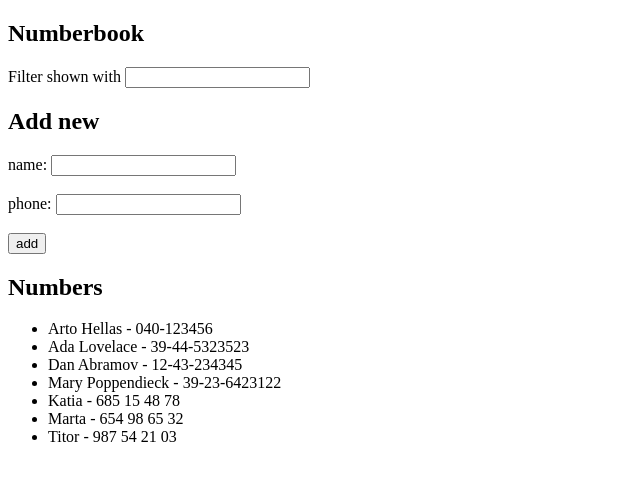
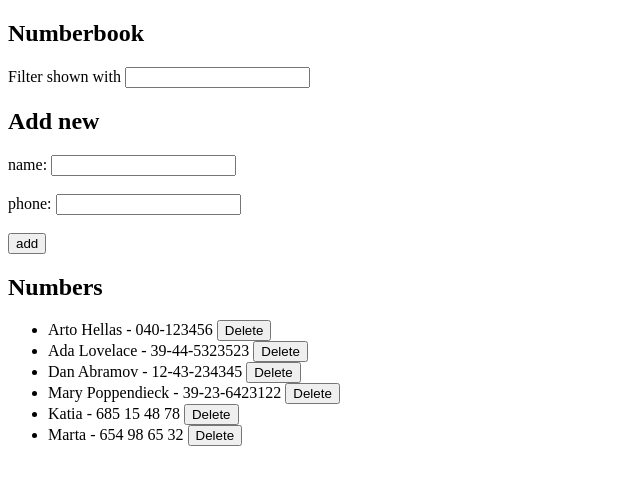
Before and after one commit to katia-hn/fullstack-open, a React (Vite) app in the folder part2/phonebook/: page / in a window 1280 px wide. Shown: the top 484 px of the page, without its empty margins (0-640 px from the left). Built offline with nearby package versions, Linux system fonts and the light colour scheme; data requests are answered from the project's data file.

Commit message:
Ejercicio 2.14

```diff
--- a/part2/phonebook/db.json
+++ b/part2/phonebook/db.json
@@ -29,11 +29,6 @@
       "id": "8a03",
       "name": "Marta",
       "number": "654 98 65 32"
-    },
-    {
-      "id": "1329",
-      "name": "Titor",
-      "number": "987 54 21 03"
     }
   ]
 }
--- a/part2/phonebook/src/App.jsx
+++ b/part2/phonebook/src/App.jsx
@@ -20,8 +20,8 @@ const App = () => {
   useEffect(() => {
   personsService
   .getAll()
-  .then(response => {
-    setPersons(response.data)
+  .then(list => {
+    setPersons(list)
   })
 }, [])
 
@@ -50,16 +50,27 @@ const App = () => {
 
     const name = persons.filter(person => person.name === newName)
     const number = persons.filter(person => person.number === newNumber)
-    console.log(newNumber)
 
     if(name.length !== 0 || number.length !== 0 ){
       name.length > 0 ? alert(newName + ' is already added to numberbook') : alert(newNumber + ' is already added to numberbook')
     }else{
-      personsService.create(nuevo).then(response => {setPersons(persons.concat(response.data))})
+      personsService.create(nuevo).then(phonebook => {setPersons(persons.concat(phonebook))})
     }
 
     setNewName('')
     setNumber('')
+  }
+
+  const deleteNumber = (id) =>{
+
+    if(window.confirm('¿Estás seguro de que quieres borrar?')){
+      personsService.deleteNumber(id)
+      .then( () =>{
+        setPersons(persons.filter(n => n.id !== id))
+      })
+    }else{
+      alert('operacion cancelada')
+    }
   }
 
   return (
@@ -72,7 +83,7 @@ const App = () => {
       </div>
       <h2>Numbers</h2>
       <ul>
-        {filterItems.map(person => <Numbers key={person.name} person={person.name} phone={person.number} />)}
+        {filterItems.map(person => <Numbers key={person.name} person={person.name} phone={person.number} deleteNumber={deleteNumber} id={person.id} />)}
       </ul>
     </div>
   )
--- a/part2/phonebook/src/components/numbers.jsx
+++ b/part2/phonebook/src/components/numbers.jsx
@@ -1,6 +1,6 @@
-const Numbers = ({person, phone})=> {
+const Numbers = ({person, phone, id, deleteNumber}) => {
     return(
-        <li>{person} - {phone}</li>
+        <li>{person} - {phone}  <button onClick={() => deleteNumber(id)}>Delete</button></li>
     )
 }
 export default Numbers
--- a/part2/phonebook/src/services/persons.js
+++ b/part2/phonebook/src/services/persons.js
@@ -3,15 +3,20 @@ import axios from 'axios'
 const baseUrl = 'http://localhost:3001/persons'
 
 const getAll = () =>{
-    return axios.get(baseUrl)
+    return axios.get(baseUrl).then(response => response.data)
 }
 
 const create = newObject=> {
- return axios.post(baseUrl, newObject)
+ return axios.post(baseUrl, newObject).then(response => response.data)
+}
+
+const deleteNumber = (id) =>{
+    return axios.delete(`${baseUrl}/${id}`)
 }
 
 export default {
     getAll: getAll,
-    create: create
+    create: create,
+    deleteNumber: deleteNumber
 
 }
```
